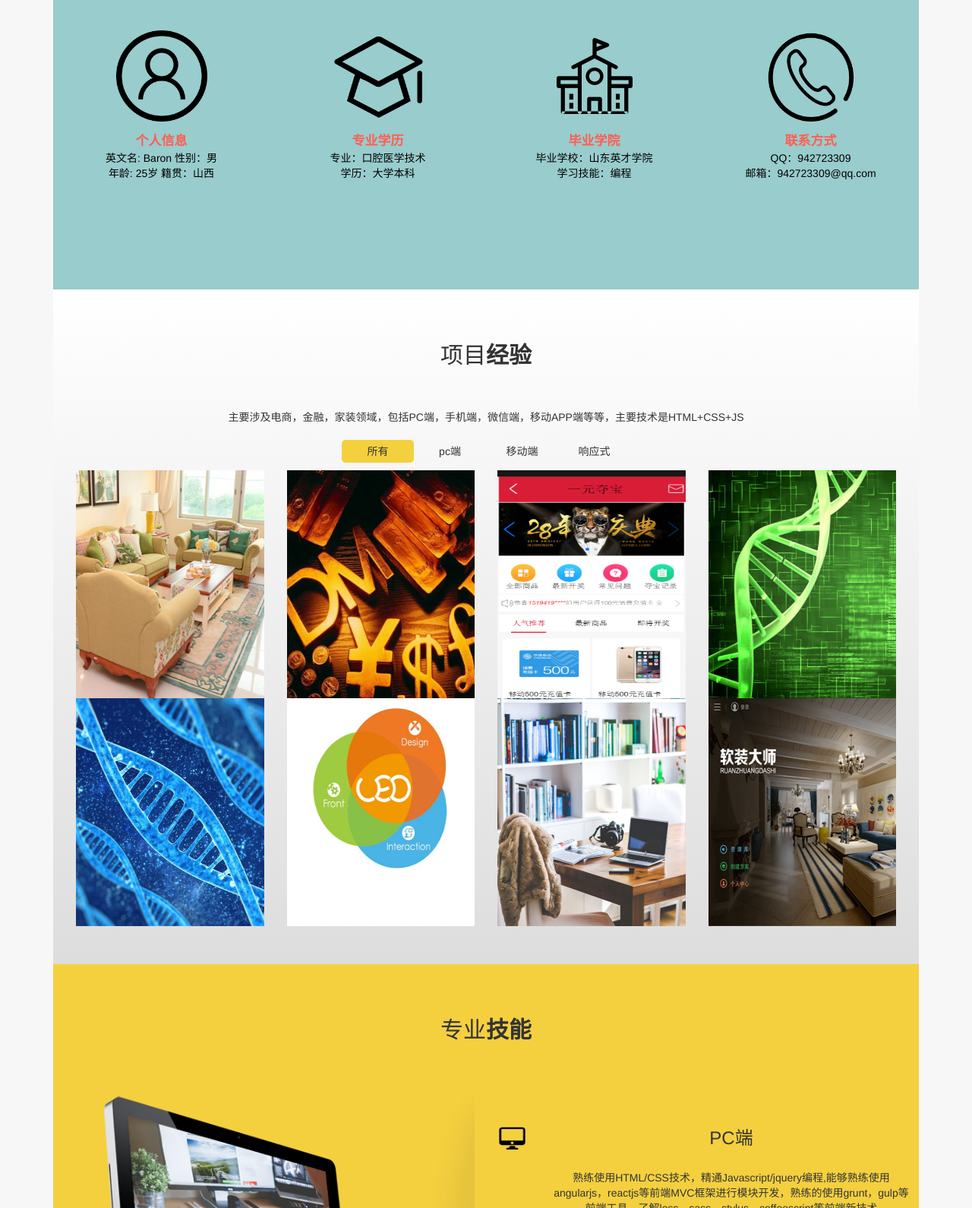
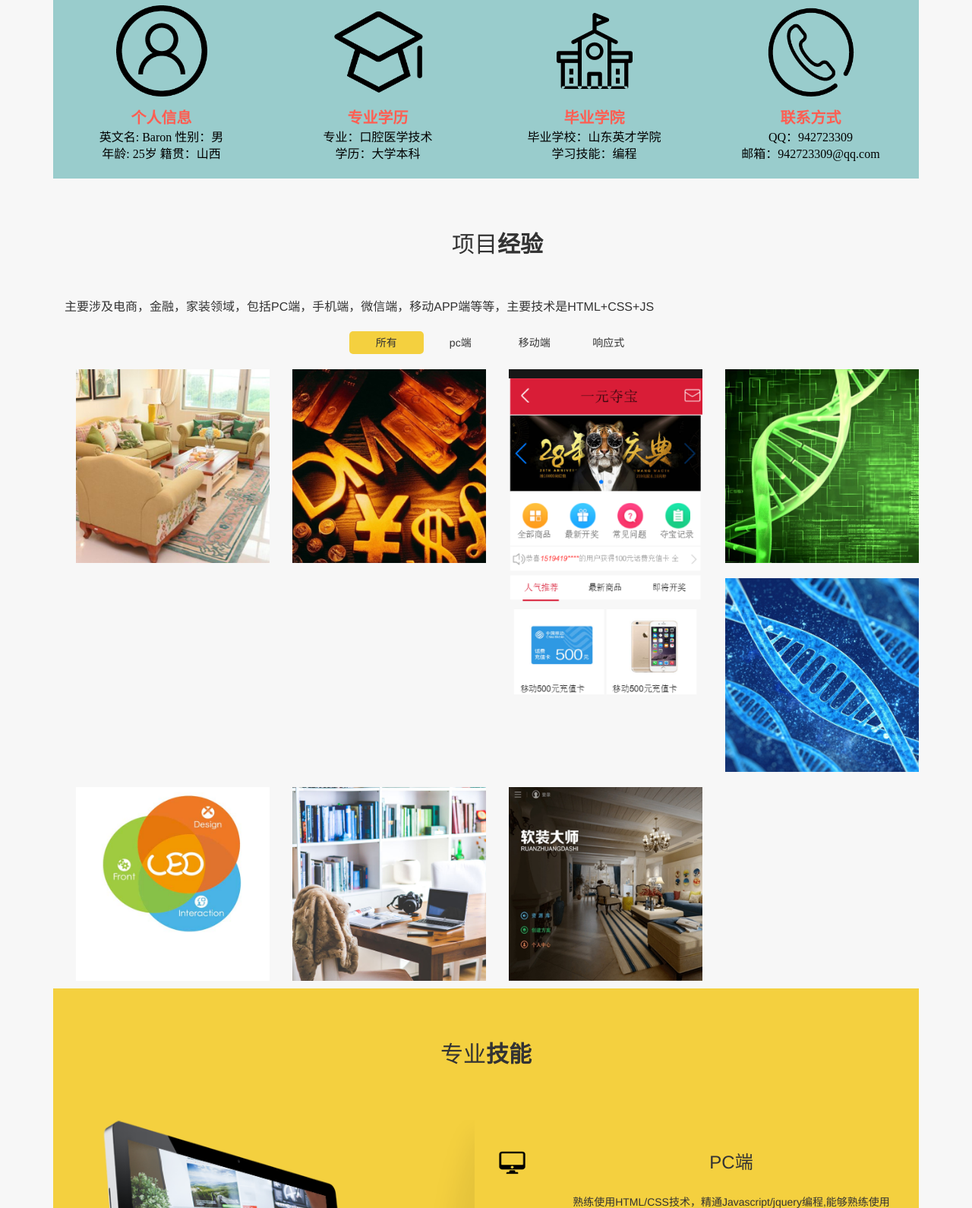
Before and after one commit to wang-m/wangchao, a plain HTML site: page index.html in a window 1280 px wide. Shown: the part 789-2379 px from the top of the page at 76% size. Drawn offline with Linux system fonts and the light colour scheme.

Commit message:
更新文字  层级

```diff
--- a/css/css.css
+++ b/css/css.css
@@ -1,4 +1,4 @@
-/*//#99cccc*/data
+
 body,ul,ol,p,h1,h2,h3,h4,h5,dl,dd,form,input,textarea,.project_nav1 span
     td,th,button,strong,em,select,video,canvas{margin:0;padding:0;}
     li{list-style:none;vertical-align:top;}
@@ -37,12 +37,14 @@ body,ul,ol,p,h1,h2,h3,h4,h5,dl,dd,form,input,textarea,.project_nav1 span
 		.container .header{min-width:320px;height:670px;background:url(../images/header-bg.jpg) no-repeat ;background-size:cover;background-position:center bottom;}
 	.navbar-black{background:black}
 	.navbar .navbar-nav > li > a {
-    color: #fff;;
+    color: #fff;text-decoration: none;
 	}
+	.navbar .navbar-nav>li{margin:13px}
 	.navbar .navbar-nav > li > a:hover {
-    color: #F4D03F;
+  /*  color: #F4D03F;*/
 	}
-
+	/*.container #navbarphone{position:relative}*/
+	/*.container #navbarphone .header-box{width:60px;height:25px;border:1px solid rgba(255,255,255,0.8);position:absolute;left:250px;top:10px;border-radius:20px;}*/
 	.container .header_center{width:223px;top:72px;text-align: center;position: absolute;left:50%;top:50%;margin-left:-111px;margin-top:-90px;}
 	.container .header_center h2{margin-bottom: 20px;}
 	.container .header_bottom{width:300px;height:100px;position:absolute;left:50%;top:50%;margin-left:-150px;margin-top:-200px;}
@@ -57,27 +59,27 @@ body,ul,ol,p,h1,h2,h3,h4,h5,dl,dd,form,input,textarea,.project_nav1 span
 
 	}
 	/*基本资料部分开始*/
-	.container #data{width:100%;height:500px;background:#99cccc;text-align:center;}
-	.container #data h2{font-weight:900;padding-top:70px;padding-bottom:40px;}
+	.container #data{width:100%;height:auto;background:#99cccc;text-align:center;}
+	.container #data h2{font-weight:900;padding-top:70px;padding-bottom:40px;height:30px;}
 	/*.container #data ul li{float: left;width:150px;height: 300px;margin:0px 67px;padding-top:80px ;}*/
 	.container #data ul li span{display:block;width:120px;height:120px;border-radius: 50%;line-height:120px;transition: all 1s;margin:15px auto}
 	.container #data ul li span:hover{width:150px;height:150px;border-radius: 50%;line-height:150px;background:#474b4f}
-	.container #data ul li p:nth-of-type(1){color:#ff5e52;font-weight:900;font-size:17px;display: block;}
-	.container #data ul li p:nth-of-type(2){color:#000;}
+	.container #data ul li p:nth-of-type(1){color:#ff5e52;font-weight:900;font-size:20px;display: block;}
+	.container #data ul li p:nth-of-type(2){font-size:16px;color:#000;font-family: "微软雅黑";}
 	.container #data ul li img{width:120px;height:120px;}
-
+	.container #data ul{margin-bottom: 20px;}
 	/*基本资料部分结束*/
-	/*项目经验开始*/
+	/*项目经验开始project*/height
 	.container #project{width:100%;background:linear-gradient(#fff 0%,#ddd 100%);text-align: center;}
-	.container #project h2{padding-top:70px;}
-	.container #project p{padding-top: 55px;}
+	.container #project h2{padding-top:70px;text-align: center;}
+	.container #project p{font-size:16px;padding-top: 55px;}
 	.container #project .project_nav{height:60px;line-height:60px;padding-top:20px;}
-	.container #project .project_nav span{height:30px;line-height: 30px;border-radius:5px;transition: all .5s;}
+	.container #project .project_nav span{height:30px;line-height: 30px;border-radius:5px;transition: all .5s;text-align: center;}
 	.container #project .project_nav span:nth-of-type(1){background:#F4D03F;}
 
 	.container #project .project_nav span:hover{background:#F4D03F;cursor:pointer;border-radius:5px;}
-	.container #project .project_nav1{height:650px;}
-	.container #project .project_nav1 span{height:300px;position:relative;transition:all 2s;}
+	.container #project .project_nav1{height:auto;}
+	.container #project .project_nav1 span{height:auto;position:relative;transition:all 2s;margin:10px 0;}
 	.container #project .project_nav1 span:hover{transform: scale(1.1);z-index:3;transition: all 0.5s;}
 	.container #project .project_nav1 span img{width:100%;height:100%;z-index:1}
 	.container #project .project_nav1 span .zhaoceng{width:100px;height:40%;z-index:2;position:absolute;left:50%;top:50%;margin-left:-50px;margin-top:-50px;display: none;}
--- a/index.html
+++ b/index.html
@@ -29,7 +29,7 @@
    				</div>
 
    				<div class='collapse navbar-collapse' id='navbarphone'>
-   					<ul class='nav navbar-nav navbar-right' id='scrollnav'>
+   					<ul class='navbar-nav navbar-right' id='scrollnav'>
    						<li><a id='data1' href='javascript:;'>基本资料</a></li>
    						<li><a id='project1' href='javascript:;'>项目经验</a></li>
    						<li><a id='skill1' href='javascript:;'>专业技能</a></li>
@@ -37,9 +37,10 @@
    						<li><a id='bg1' href='javascript:;'>自我评价</a></li>
    						<li><a id='lianxi1' href='javascript:;'>联系方式</a></li>
    					</ul>
+   					<div class='header-box'></div>
    				</div>
-   				</div>
-   			</nav>
+   			</div>
+   		</nav>
   	<div class="container">
   		<div class='header clear'>
    			<!--<div class='header_img clear navbar-custom col-xs-12'>
@@ -187,17 +188,17 @@
 					<i><img src='images/pc.png' /></i>
 					<div class='fl ab'>
 						<h3>PC端</h3>
-						<p>熟练使用HTML/CSS技术，精通Javascript/jquery编程,能够熟练使用angularjs，reactjs等前端MVC框架进行模块开发，熟练的使用grunt，gulp等前端工具，了解less，sass，stylus，coffeescript等前端新技术</p>
+						<p>熟练使用HTML/CSS技术，精通Javascript/jquery编程,能够熟练使用angularjs，了解less，sass等前端新技术</p>
 					</div>
 					<i><img src='images/yidong.png' /></i>
 					<div class='fl ab'>
 						<h3>移动端</h3>
-						<p>熟练使用zepto.js，Frozen ui，Amaze ui等移动框架进行移动页面的开发，熟练使用threejs等js引擎进行3d效果和H5游戏的开发.</p>
+						<p>熟练使用zepto.js移动框架进行移动页面的开发，熟练使用css3和H5的开发.</p>
 					</div>
 					<i><img src='images/qita.png' /></i>
 					<div class='fl ab'>
 						<h3>其他</h3>
-						<p>懂网站性能优化，网站百度排名和SEO优化，熟练使用photoshop等切图工具，会常见的UI技巧，懂Java，php等后台语言开发.</p>
+						<p>懂网站性能优化，网站百度排名和SEO优化，熟练使用photoshop等切图工具，会常见的UI技巧，了解Java后台语言开发.</p>
 					</div>
 				</div>
 			</div>
```
